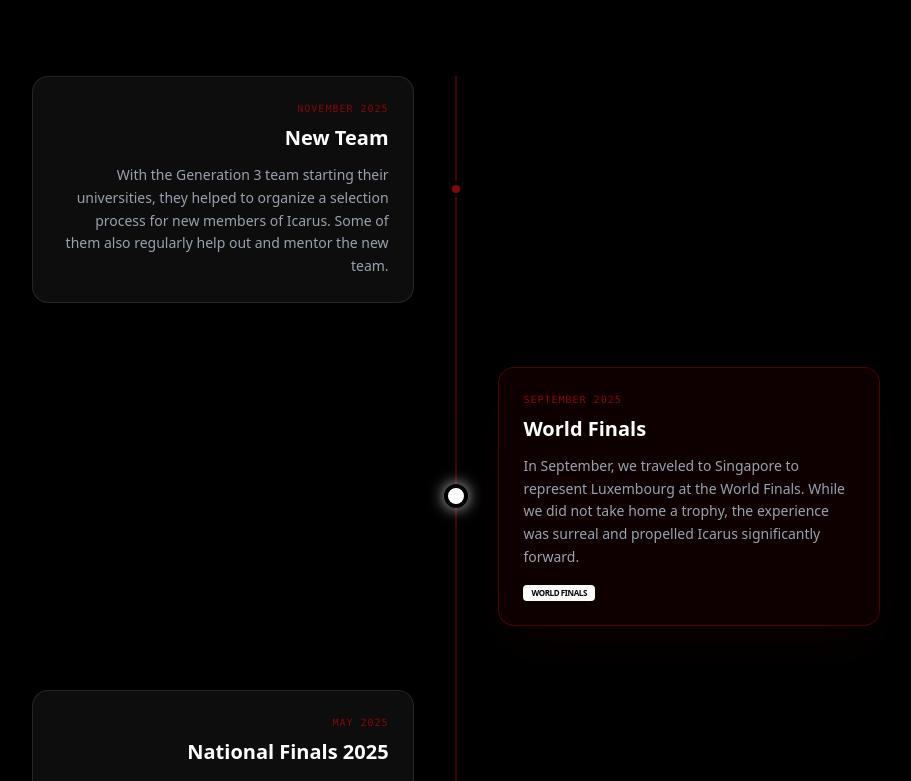
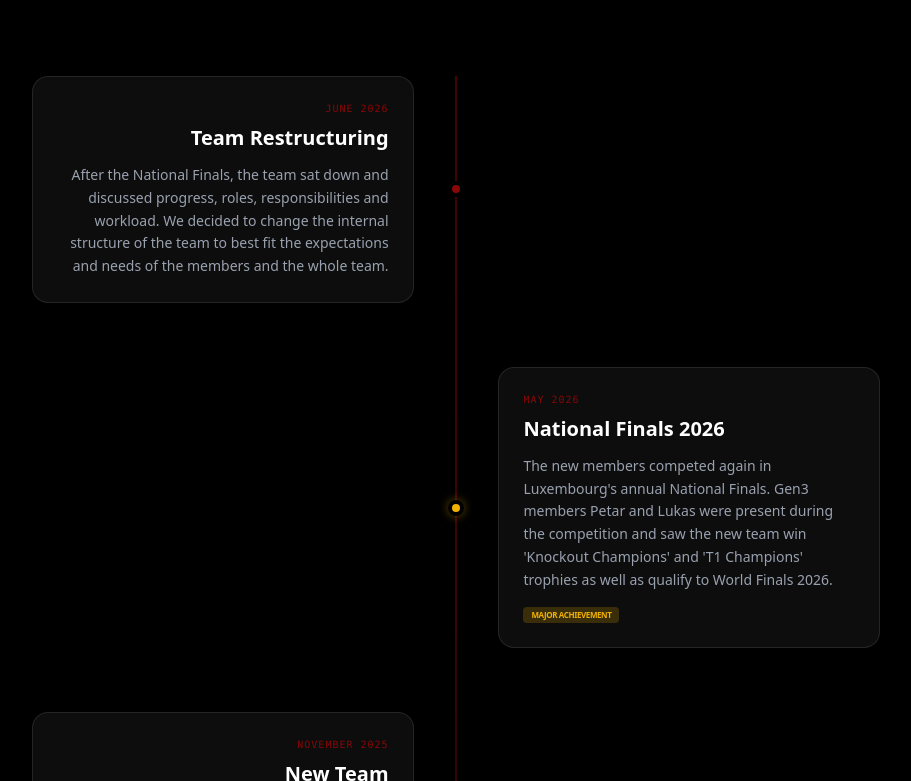
Before and after one commit to ccsio/icarus-website2, a Vue app: page /team in a window 1280 px wide. Shown: the part 2519-3300 px from the top of the page, without its empty margins (184-1095 px from the left). Built offline with nearby package versions, Linux system fonts and the light colour scheme; a web font is replaced by a local one.

Commit message:
nationals and restructing in timeline

```diff
--- a/src/components/FullTimeline.vue
+++ b/src/components/FullTimeline.vue
@@ -3,6 +3,8 @@ import { useI18n } from 'vue-i18n'
 const { t } = useI18n()
 
 const timelineEvents = [
+  { id: 'restructuring', type: 'standard' },
+  { id: 'nationals_26', type: 'major' },
   { id: 'new_team', type: 'standard' },
   { id: 'world_finals', type: 'pinnacle' },
   { id: 'national_finals_25', type: 'major' },
@@ -14,7 +16,7 @@ const timelineEvents = [
   { id: 'june_event_23', type: 'major' },
   { id: 'expansion_23', type: 'standard' },
   { id: 'first_event_22', type: 'major' },
-  { id: 'establishment_22', type: 'standard' }
+  { id: 'establishment_22', type: 'standard' },
 ]
 </script>
 
--- a/src/i18n/locales/de.json
+++ b/src/i18n/locales/de.json
@@ -425,6 +425,16 @@
                 "date": "November 2025",
                 "title": "Neues Team",
                 "text": "Da das Generation 3 Team ihr Universitätsstudium begann, halfen sie dabei, einen Auswahlprozess für neue Mitglieder von Icarus zu organisieren. Einige von ihnen helfen weiterhin regelmäßig als Mentoren für das neue Team aus."
+            },
+            "nationals_26": {
+                "date": "Mai 2026",
+                "title": "National Finals 2026",
+                "text": "Die neuen Mitglieder traten erneut bei Luxemburgs jährlichen Nationalen Finals an. Die Gen3-Mitglieder Petar und Lukas waren während des Wettbewerbs anwesend und sahen, wie das neue Team die Trophäen „Knockout Champions“ und „T1 Champions“ gewann und sich zudem für die World Finals 2026 qualifizierte."
+            },
+            "restructuring": {
+                "date": "Juni 2026",
+                "title": "Umstrukturierung des Teams",
+                "text": "Nach den Nationalen Finals setzte sich das Team zusammen und besprach Fortschritte, Rollen, Verantwortlichkeiten und Arbeitsaufwand. Wir beschlossen, die interne Struktur des Teams zu ändern, um den Erwartungen und Bedürfnissen der Mitglieder und des gesamten Teams bestmöglich gerecht zu werden."
             }
         }
     },
--- a/src/i18n/locales/en.json
+++ b/src/i18n/locales/en.json
@@ -425,6 +425,16 @@
                 "date": "November 2025",
                 "title": "New Team",
                 "text": "With the Generation 3 team starting their universities, they helped to organize a selection process for new members of Icarus. Some of them also regularly help out and mentor the new team. "
+            },
+            "nationals_26": {
+                "date": "May 2026",
+                "title": "National Finals 2026",
+                "text": "The new members competed again in Luxembourg's annual National Finals. Gen3 members Petar and Lukas were present during the competition and saw the new team win 'Knockout Champions' and 'T1 Champions' trophies as well as qualify to World Finals 2026."
+            },
+            "restructuring": {
+                "date": "June 2026",
+                "title": "Team Restructuring",
+                "text": "After the National Finals, the team sat down and discussed progress, roles, responsibilities and workload. We decided to change the internal structure of the team to best fit the expectations and needs of the members and the whole team."
             }
         }
     },
--- a/src/i18n/locales/fr.json
+++ b/src/i18n/locales/fr.json
@@ -425,6 +425,16 @@
                 "date": "Novembre 2025",
                 "title": "Nouvelle Équipe",
                 "text": "Alors que les membres de la troisième génération entamaient leurs études universitaires, ils ont contribué à organiser un processus de sélection pour les nouveaux membres d'Icarus. Certains d'entre eux apportent également régulièrement leur aide et encadrent la nouvelle équipe. "
+            },
+            "nationals_26": {
+                "date": "Mee 2026",
+                "title": "Finales nationales 2026",
+                "text": "Les nouveaux membres ont de nouveau participé aux Finales nationales annuelles du Luxembourg. Les membres Gen3 Petar et Lukas étaient présents durant la compétition et ont vu la nouvelle équipe remporter les trophées « Knockout Champions » et « T1 Champions », ainsi que se qualifier pour les Finales mondiales 2026."
+            },
+            "restructuring": {
+                "date": "Juin 2026",
+                "title": "Restructuration de l'équipe",
+                "text": "Après les Finales nationales, l'équipe s'est réunie pour discuter des progrès, des rôles, des responsabilités et de la charge de travail. Nous avons décidé de modifier la structure interne de l'équipe afin de répondre au mieux aux attentes et aux besoins des membres et de toute l'équipe."
             }
         }
     },
--- a/src/i18n/locales/lb.json
+++ b/src/i18n/locales/lb.json
@@ -426,6 +426,16 @@
             "date": "November 2025",
             "title": "Nei Equipe",
             "text": "Mat der Generatioun 3, déi hir Universitéiten ugefaangen huet, hu si gehollef e Selektiounsprozess fir nei Memberen vum Icarus z'organiséieren. E puer vun hinnen hëllefen och reegelméisseg a mentoréieren déi nei Equipe."
+        },
+        "nationals_26": {
+            "date": "Mee 2026",
+            "title": "Nationalfinall 2026",
+            "text": "Déi nei Memberen hunn erëm un de jäerlechen Nationalfinallen zu Lëtzebuerg deelgeholl. D'Gen3-Membere Petar a Lukas ware wärend dem Concours dobäi a hunn erlieft, wéi dat neit Team d'Trophäe „Knockout Champions“ an „T1 Champions“ gewonnen huet a sech och fir d'World Finals 2026 qualifizéiert huet."
+        },
+        "restructuring": {
+            "date": "Juni 2026",
+            "title": "Ëmstrukturéierung vum Team",
+            "text": "Nom Nationalfinall huet d'Team sech zesummegesat an iwwer Fortschrëtter, Rollen, Verantwortung an d'Aarbechtslaascht geschwat. Mir hunn decidéiert, déi intern Struktur vum Team z'änneren, fir den Erwaardungen a Besoine vun de Memberen an dem ganzen Team am beschten gerecht ze ginn."
         }
     }
 
```
